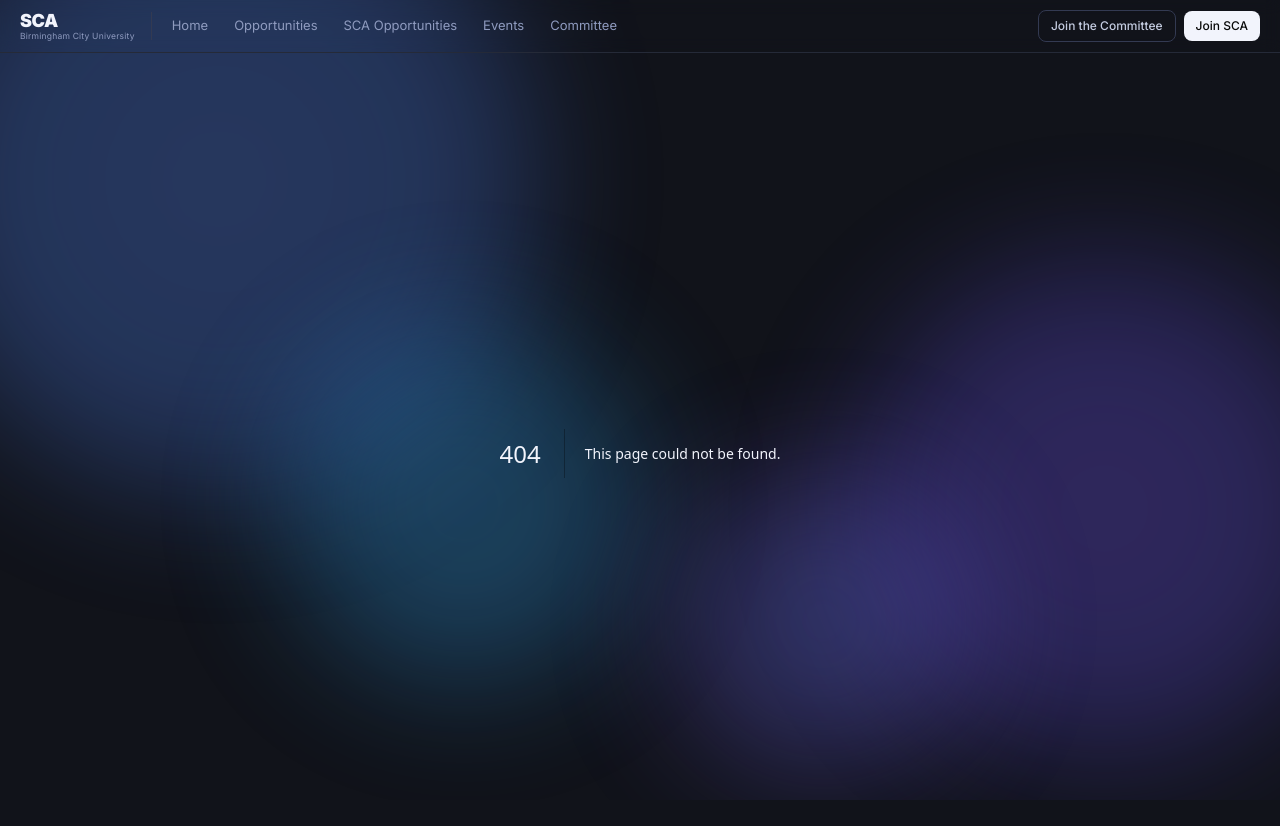
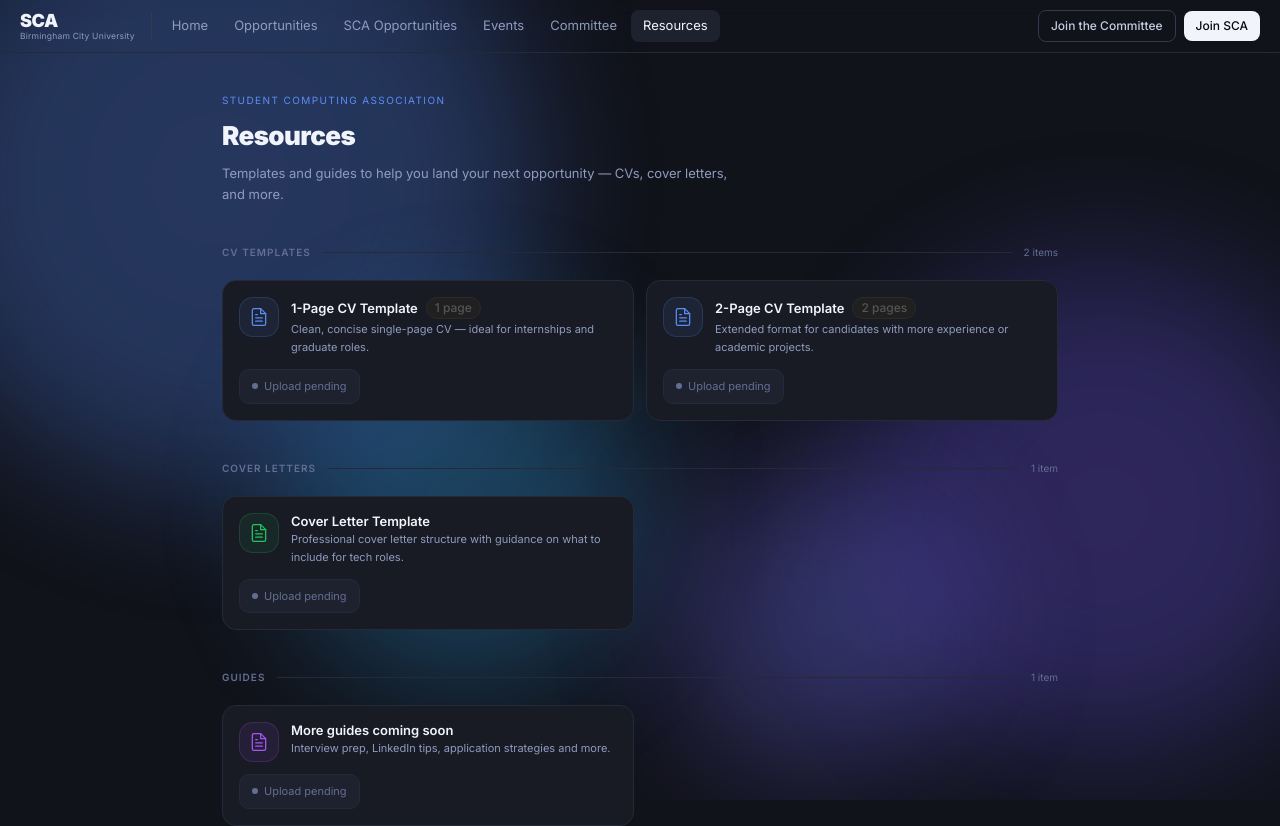
Before and after one commit to uffbilxl/sca, a Next.js app: page /resources in a window 1280 px wide. Before the commit this address had no page. Shown: the top 826 px of the page. Built offline with nearby package versions, Linux system fonts and the light colour scheme.

Commit message:
Add Resources page with CV, cover letter, and guide templates

```diff
--- /dev/null
+++ b/src/app/resources/page.tsx
@@ -0,0 +1,174 @@
+import Link from 'next/link'
+
+interface Resource {
+  title: string
+  description: string
+  fileUrl?: string
+  comingSoon?: boolean
+  pages?: string
+}
+
+interface Category {
+  id: string
+  label: string
+  color: string
+  icon: string
+  resources: Resource[]
+}
+
+const CATEGORIES: Category[] = [
+  {
+    id: 'cv',
+    label: 'CV Templates',
+    color: '#5b8df5',
+    icon: '📄',
+    resources: [
+      {
+        title: '1-Page CV Template',
+        description: 'Clean, concise single-page CV — ideal for internships and graduate roles.',
+        pages: '1 page',
+        comingSoon: true,
+      },
+      {
+        title: '2-Page CV Template',
+        description: 'Extended format for candidates with more experience or academic projects.',
+        pages: '2 pages',
+        comingSoon: true,
+      },
+    ],
+  },
+  {
+    id: 'cover-letter',
+    label: 'Cover Letters',
+    color: '#22c55e',
+    icon: '✉️',
+    resources: [
+      {
+        title: 'Cover Letter Template',
+        description: 'Professional cover letter structure with guidance on what to include for tech roles.',
+        comingSoon: true,
+      },
+    ],
+  },
+  {
+    id: 'guides',
+    label: 'Guides',
+    color: '#a855f7',
+    icon: '📚',
+    resources: [
+      {
+        title: 'More guides coming soon',
+        description: 'Interview prep, LinkedIn tips, application strategies and more.',
+        comingSoon: true,
+      },
+    ],
+  },
+]
+
+function PDFIcon() {
+  return (
+    <svg viewBox="0 0 24 24" fill="none" stroke="currentColor" strokeWidth="1.5" strokeLinecap="round" strokeLinejoin="round" className="w-5 h-5">
+      <path d="M14 2H6a2 2 0 0 0-2 2v16a2 2 0 0 0 2 2h12a2 2 0 0 0 2-2V8z" />
+      <polyline points="14,2 14,8 20,8" />
+      <line x1="16" y1="13" x2="8" y2="13" />
+      <line x1="16" y1="17" x2="8" y2="17" />
+      <polyline points="10,9 9,9 8,9" />
+    </svg>
+  )
+}
+
+function DownloadIcon() {
+  return (
+    <svg viewBox="0 0 24 24" fill="none" stroke="currentColor" strokeWidth="2" strokeLinecap="round" strokeLinejoin="round" className="w-3.5 h-3.5">
+      <path d="M21 15v4a2 2 0 0 1-2 2H5a2 2 0 0 1-2-2v-4" />
+      <polyline points="7,10 12,15 17,10" />
+      <line x1="12" y1="15" x2="12" y2="3" />
+    </svg>
+  )
+}
+
+export default function ResourcesPage() {
+  return (
+    <div className="max-w-[900px] mx-auto px-4 sm:px-8 py-7 sm:py-10">
+      {/* Header */}
+      <div className="mb-10">
+        <p className="text-[10px] text-accent uppercase tracking-[0.14em] mb-2">Student Computing Association</p>
+        <h1 className="text-[26px] font-black tracking-[-0.6px] text-[var(--t1)] mb-2">Resources</h1>
+        <p className="text-[13px] text-[var(--t3)] max-w-lg leading-relaxed">
+          Templates and guides to help you land your next opportunity — CVs, cover letters, and more.
+        </p>
+      </div>
+
+      {/* Categories */}
+      <div className="flex flex-col gap-10">
+        {CATEGORIES.map(cat => (
+          <section key={cat.id}>
+            {/* Section header */}
+            <div className="flex items-center gap-3 mb-5">
+              <span className="text-[10px] font-semibold text-[var(--t4)] uppercase tracking-widest">{cat.label}</span>
+              <div className="flex-1 h-px bg-[var(--b1)]" />
+              <span className="text-[10px] text-[var(--t4)]">{cat.resources.length} {cat.resources.length === 1 ? 'item' : 'items'}</span>
+            </div>
+
+            <div className="grid grid-cols-1 sm:grid-cols-2 gap-3">
+              {cat.resources.map(resource => (
+                <div
+                  key={resource.title}
+                  className="flex flex-col gap-3 p-4 rounded-xl border bg-[var(--bg2)] border-[var(--b1)]"
+                >
+                  {/* Top row */}
+                  <div className="flex items-start gap-3">
+                    <div
+                      className="w-10 h-10 rounded-xl flex items-center justify-center flex-shrink-0"
+                      style={{ background: `${cat.color}15`, color: cat.color, border: `1px solid ${cat.color}30` }}
+                    >
+                      <PDFIcon />
+                    </div>
+                    <div className="flex-1 min-w-0">
+                      <div className="flex items-center gap-2 flex-wrap mb-0.5">
+                        <p className="text-[13px] font-semibold text-[var(--t1)] leading-tight">{resource.title}</p>
+                        {resource.pages && (
+                          <span className="badge-gray">{resource.pages}</span>
+                        )}
+                      </div>
+                      <p className="text-[11px] text-[var(--t3)] leading-relaxed">{resource.description}</p>
+                    </div>
+                  </div>
+
+                  {/* Action */}
+                  {resource.comingSoon ? (
+                    <div className="flex items-center gap-1.5 px-3 py-2 rounded-lg bg-[var(--bg3)] border border-[var(--b1)] w-fit">
+                      <span className="w-1.5 h-1.5 rounded-full bg-[var(--t4)]" />
+                      <span className="text-[11px] text-[var(--t4)]">Upload pending</span>
+                    </div>
+                  ) : (
+                    <a
+                      href={resource.fileUrl}
+                      target="_blank"
+                      rel="noopener noreferrer"
+                      className="inline-flex items-center gap-1.5 px-3 py-2 rounded-lg text-[11px] font-medium text-white w-fit transition-colors"
+                      style={{ background: cat.color }}
+                    >
+                      <DownloadIcon />
+                      Download PDF
+                    </a>
+                  )}
+                </div>
+              ))}
+            </div>
+          </section>
+        ))}
+      </div>
+
+      {/* Footer note */}
+      <div className="mt-12 pt-6 border-t border-[var(--b1)]">
+        <p className="text-[12px] text-[var(--t4)]">
+          Have a resource to contribute?{' '}
+          <Link href="https://tally.so/r/681g7e" target="_blank" rel="noopener noreferrer" className="text-accent hover:underline">
+            Get in touch →
+          </Link>
+        </p>
+      </div>
+    </div>
+  )
+}
--- a/src/components/layout/Navbar.tsx
+++ b/src/components/layout/Navbar.tsx
@@ -10,6 +10,7 @@ const navLinks = [
   { href: '/sca-opportunities', label: 'SCA Opportunities' },
   { href: '/events', label: 'Events' },
   { href: '/committee', label: 'Committee' },
+  { href: '/resources', label: 'Resources' },
 ]
 
 export function Navbar() {
```
